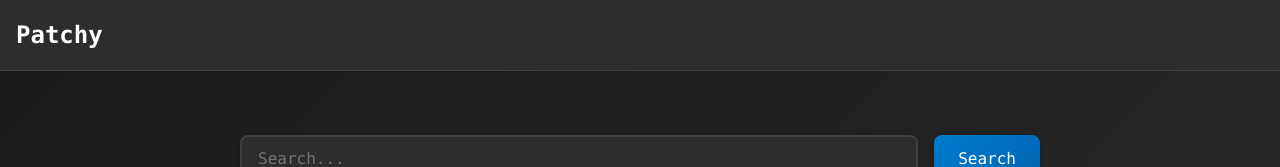
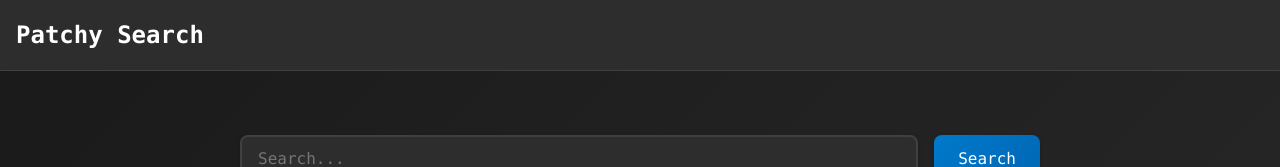
Before and after one commit to alexmorten/patchy, a React (Vite) app in the folder frontend/: page / in a window 1280 px wide. Shown: the top 167 px of the page. Built offline with nearby package versions, Linux system fonts and the light colour scheme.

Commit message:
Update App.tsx

```diff
--- a/frontend/src/App.tsx
+++ b/frontend/src/App.tsx
@@ -17,7 +17,7 @@ function App() {
     <Router>
       <div className="app">
         <header className="app-header">
-          <h1>Patchy</h1>
+          <h1>Patchy Search</h1>
         </header>
         <main className="app-main">
           <Routes>
```
